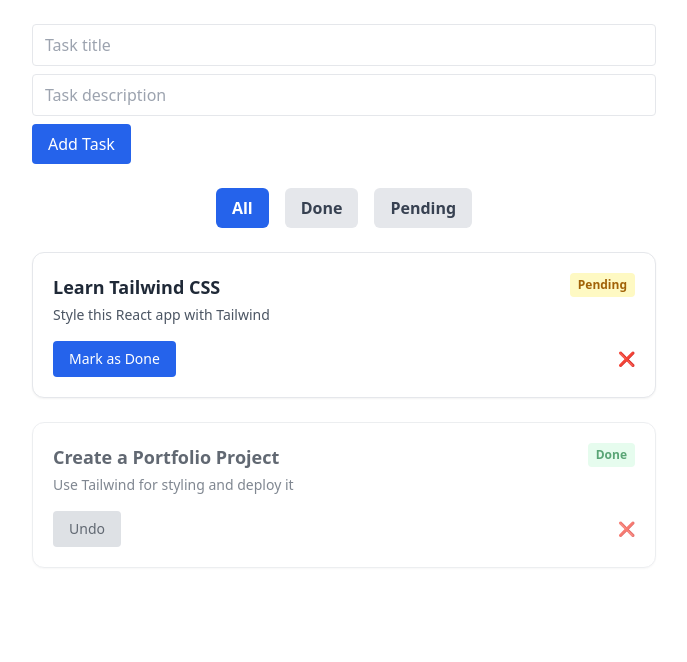
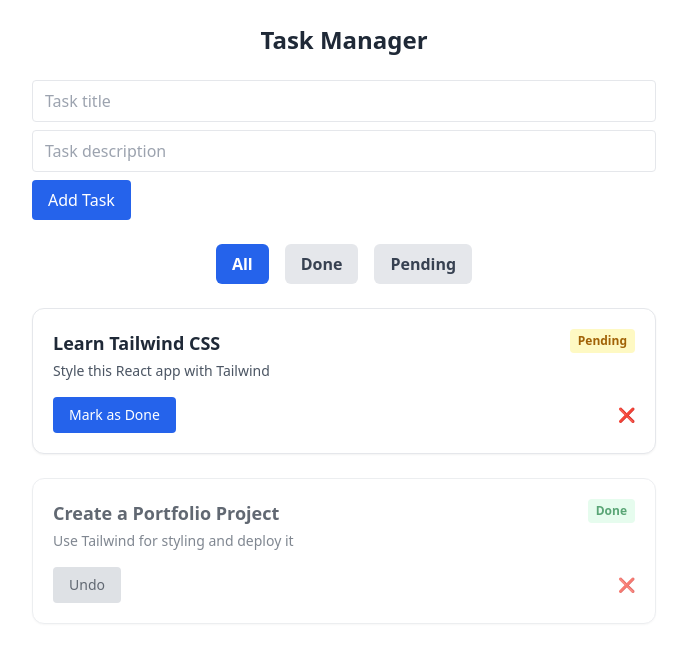
Before and after one commit to NazaninHashemian/react-tailwind-tasklist, a React (Create React App) app: page / in a window 1280 px wide. Shown: the top 662 px of the page, without its empty margins (296-983 px from the left). Built offline with nearby package versions, Linux system fonts and the light colour scheme.

Commit message:
Add heading to TaskManager component for better UI structure

```diff
--- a/src/components/TaskManager.jsx
+++ b/src/components/TaskManager.jsx
@@ -39,11 +39,17 @@
   };
 
   return (
-     <div className="max-w-2xl mx-auto p-6">
-
+    <div className="max-w-2xl mx-auto p-6">
+        <h1 className="text-2xl font-bold text-center mb-6 text-gray-800">
+            Task Manager
+        </h1>
       <NewTaskForm addTask={addTask} />
 
-      <TaskList tasks={tasks} deleteTask={deleteTask} toggleDone={toggleDone} />
+      <TaskList
+        tasks={tasks}
+        deleteTask={deleteTask}
+        toggleDone={toggleDone}
+      />
     </div>
   );
 };
```
